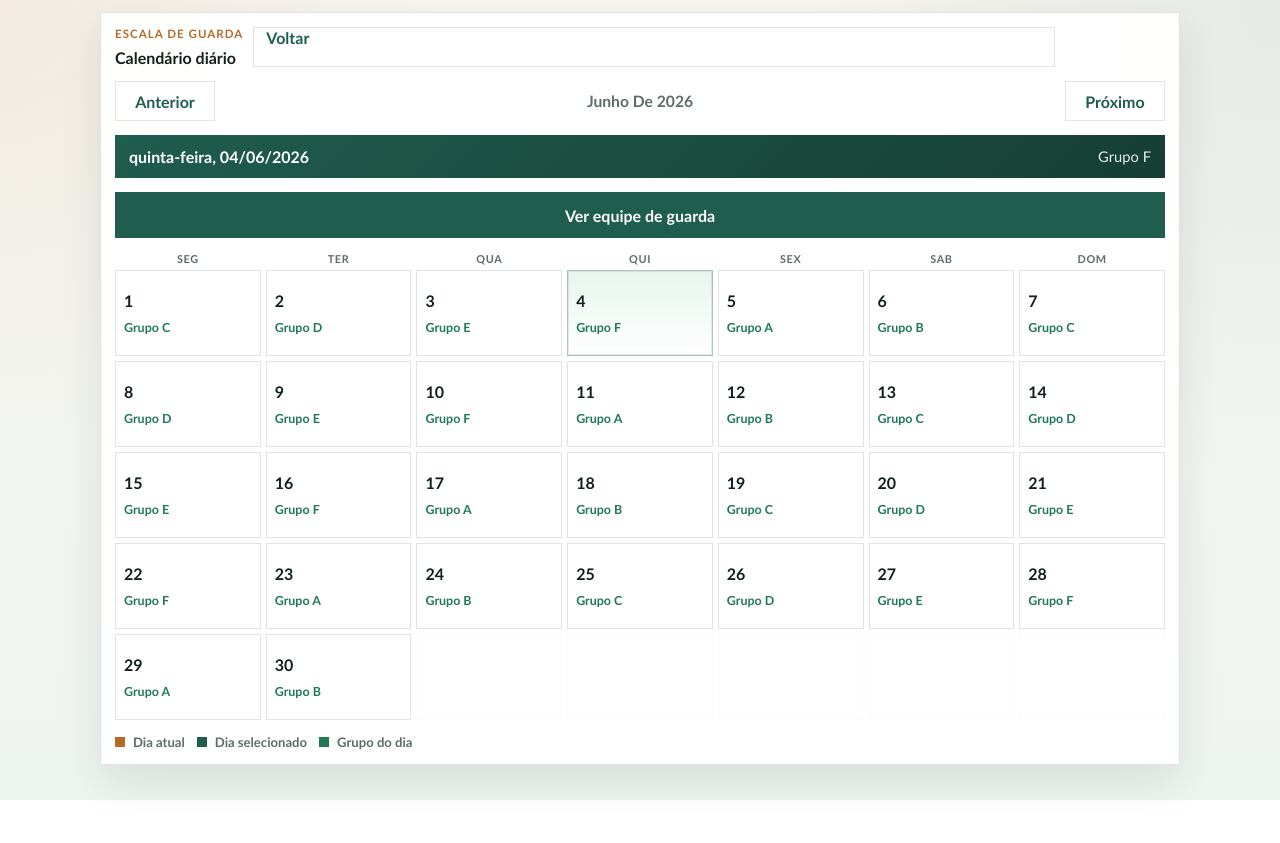
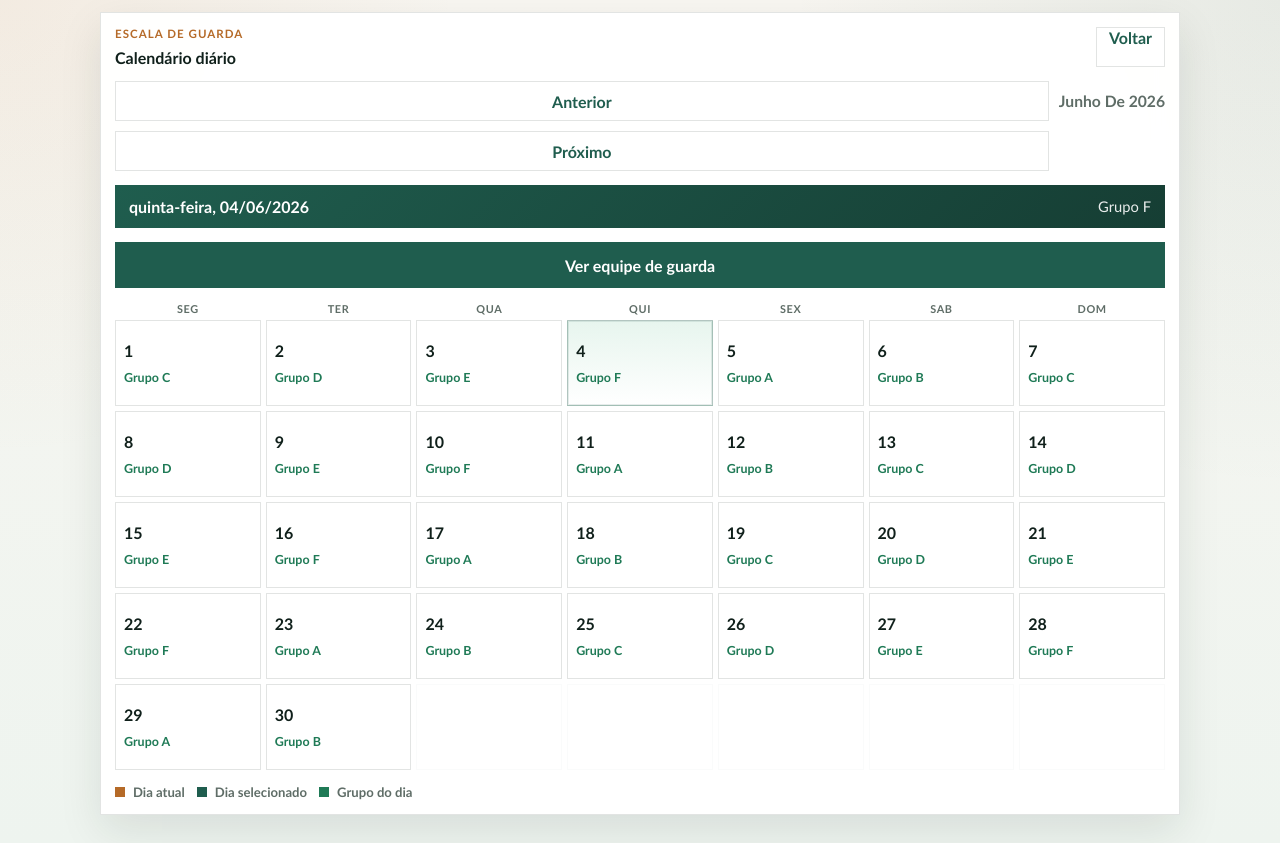
Before and after one commit to higorbrito1/cfp2026, a Next.js app: page /guarda in a window 1280 px wide. Before the commit the page ends 800 px from the top, so only its background shows below. Built offline with nearby package versions, Linux system fonts and the light colour scheme.

Commit message:
UI: adicionar traço na lista do calendário de guarda e corrigir disposição do botão voltar

```diff
--- a/src/app/globals.css
+++ b/src/app/globals.css
@@ -407,7 +407,7 @@ button:disabled {
 .panel-heading,
 .calendar-toolbar {
   display: grid;
-  grid-template-columns: minmax(100px, auto) 1fr minmax(100px, auto);
+  grid-template-columns: 1fr auto;
   align-items: center;
   gap: 10px;
 }
@@ -433,7 +433,7 @@ button:disabled {
 .ghost-button {
   min-height: 40px;
   border: 1px solid var(--line);
-  border-radius: 999px;
+  border-radius: 0;
   padding: 0 12px;
   background: rgba(255, 255, 255, 0.8);
   color: var(--brand);
@@ -443,7 +443,7 @@ button:disabled {
 .primary-action {
   min-height: 46px;
   border: 0;
-  border-radius: 999px;
+  border-radius: 0;
   padding: 0 14px;
   background: var(--brand);
   color: #fff;
--- a/src/app/guarda/page.js
+++ b/src/app/guarda/page.js
@@ -98,7 +98,7 @@ export default function GuardaPage() {
                   key={`${person.code}-${person.name}`}
                   className={index === team.commanderIndex ? "team-item is-commander" : "team-item"}
                 >
-                  <span>{person.code}</span>
+                  <span>{person.code} -</span>
                   <strong>{person.name}</strong>
                   {index === team.commanderIndex && <small>Comandante da guarda</small>}
                 </li>
```
